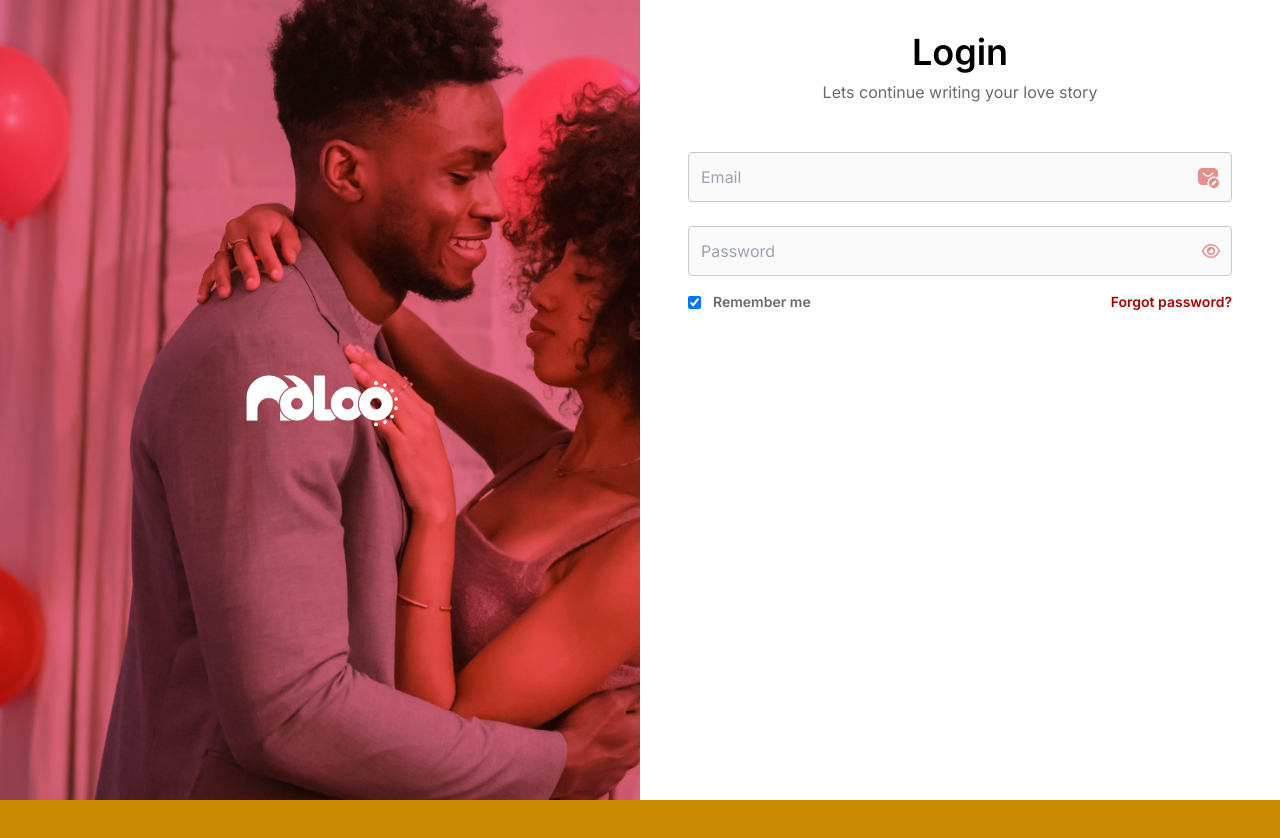
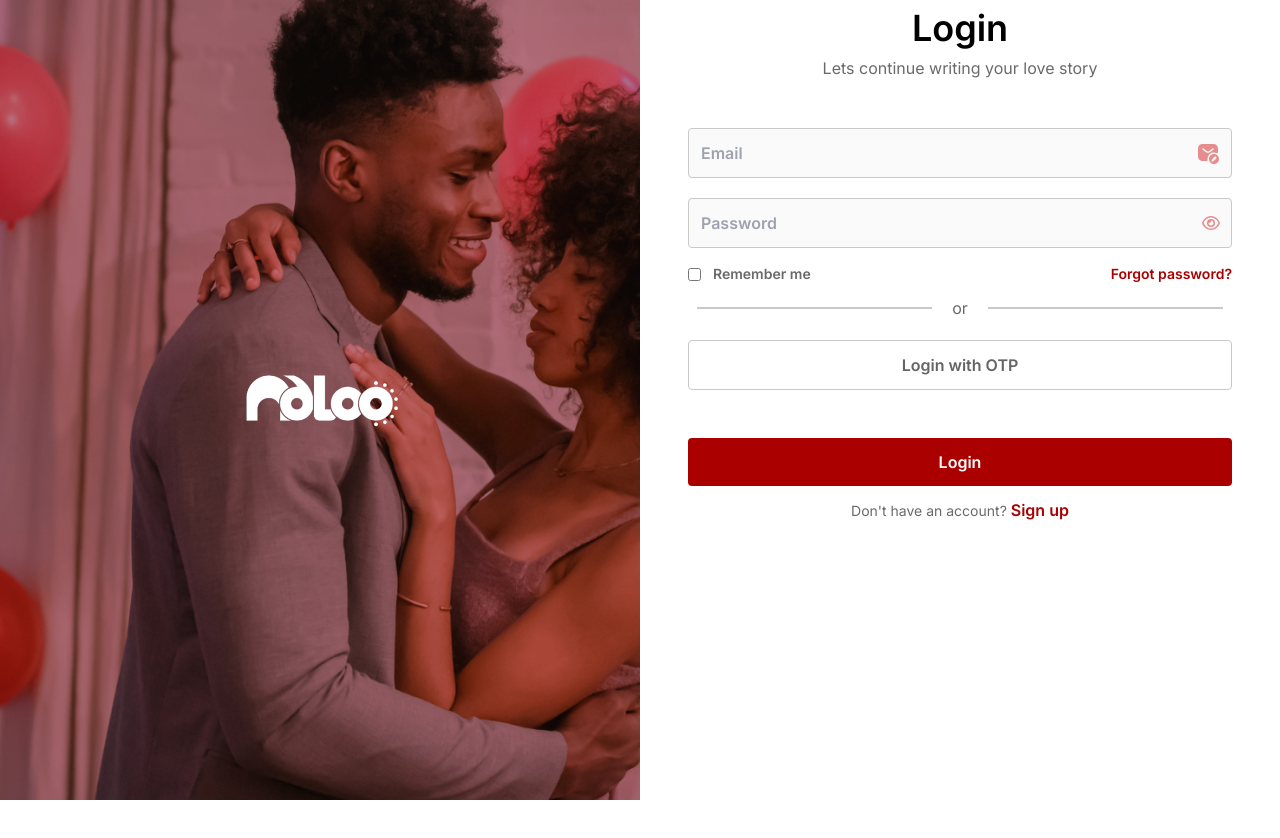
Before and after one commit to Nathaniyell/Ndloo, a Vue app: page /login in a window 1280 px wide. Shown: the top 838 px of the page. After the commit the page ends 800 px from the top, so only its background shows below. Built offline with nearby package versions, Linux system fonts and the light colour scheme; a web font is replaced by a local one.

Commit message:
update LoginView.vue

```diff
--- a/src/views/LoginView.vue
+++ b/src/views/LoginView.vue
@@ -7,7 +7,7 @@ import { RouterLink } from 'vue-router';
 const loginFormData = ref({
     email: "",
     password: "",
-    rememberMe: true
+    rememberMe: false
 })
 
 const loginFormSubmitHandler = () => {
@@ -23,25 +23,25 @@ const togglePasswordVisibility = () => {
 <template>
 
     <main
-        class="font-inter md:flex items-stretch py-20 px-4 md:py-0 md:px-0 h-fit justify-center md:justify-between bg-yellow-600">
-        <div class="hidden text-white bg-[#85002882] mb-16 bg-opacity-50 bg-blend-overlay bg-no-repeat md:grid place-items-center bg-cover bg-center w-1/2 h-screen"
+        class="font-inter md:flex items-stretch px-4 md:px-0 h-fit justify-center md:justify-between">
+        <div class="hidden text-white bg-[#85002882] bg-opacity-50 bg-no-repeat bg-origin-border bg-center bg-cover bg-blend-multiply items-center justify-center flex-1 md:flex"
             :style="{ backgroundImage: `url(${loginBg})` }">
             <img :src="logo" alt="logo" />
         </div>
-        <form class="h-screen bg-white md:w-1/2 py-8" @submit.prevent="loginFormSubmitHandler">
-            <div class="w-11/12 lg:w-[85%] mx-auto flex flex-col gap-12">
+        <form class="h-screen bg-white md:w-1/2 py-4 md:py-2" @submit.prevent="loginFormSubmitHandler">
+            <div class="w-11/12 lg:w-[85%] mx-auto flex flex-col gap-8 lg:gap-12">
 
 
                 <div class="flex flex-col space-y-2 text-center">
                     <h1 class="text-4xl font-semibold">Login </h1>
                     <p class="text-[#6A6A6A]">Lets continue writing your love story</p>
                 </div>
-                <div class="grid space-y-6">
+                <div class="grid space-y-5">
                     <div class="relative">
 
-                        <input v-model="loginFormData.email" type="email" placeholder="Email"
-                            class="bg-light bg-opacity-20 w-full p-3  pr-10 border border-[#C9C9C9] outline-none focus:!border-primary3 active:border-primary3 rounded" />
-                        <button  class="absolute right-3 top-1/2 transform -translate-y-1/2 focus:outline-none">
+                        <input v-model="loginFormData.email" required type="email" placeholder="Email"
+                            class="text-[#6A6A6A] font-semibold bg-light bg-opacity-20 w-full p-3  pr-10 border border-[#C9C9C9] outline-none focus:!border-primary3 active:border-primary3 rounded" />
+                        <button class="absolute right-3 top-1/2 transform -translate-y-1/2 focus:outline-none">
                             <svg width="24" height="24" viewBox="0 0 36 36" fill="none"
                                 xmlns="http://www.w3.org/2000/svg">
                                 <path
@@ -55,8 +55,8 @@ const togglePasswordVisibility = () => {
                     </div>
                     <div class="relative">
                         <input v-model="loginFormData.password" :type="isPasswordVisible ? 'text' : 'password'"
-                            placeholder="Password"
-                            class="bg-light bg-opacity-20 w-full p-3 pr-10 border border-[#C9C9C9] outline-none focus:!border-primary3 active:border-primary3 rounded" />
+                            placeholder="Password" required
+                            class="text-[#6A6A6A] font-semibold bg-light bg-opacity-20 w-full p-3 pr-10 border border-[#C9C9C9] outline-none focus:!border-primary3 active:border-primary3 rounded" />
                         <button @click="togglePasswordVisibility" type="button"
                             class="absolute right-3 top-1/2 transform -translate-y-1/2 focus:outline-none">
                             <font-awesome-icon v-if="isPasswordVisible" icon="fa-regular fa-eye-slash"
@@ -67,15 +67,34 @@ const togglePasswordVisibility = () => {
                         <div class="flex w-full justify-between items-center mt-4 absolute">
                             <div class="flex items-center space-x-3">
 
-                                <input class="text-primary3 checked:text-primary4" v-model="loginFormData.rememberMe" type="checkbox" id="rememberMe">
+                                <input class="checked:!bg-primary4" v-model="loginFormData.rememberMe" type="checkbox"
+                                    id="rememberMe">
                                 <label for="rememberMe" class="text-[#6A6A6A] font-semibold text-sm">Remember me</label>
                             </div>
-                            <RouterLink to="/forgot-password" class="text-primary3 font-semibold text-sm">Forgot password?</RouterLink>
+                            <RouterLink to="/forgot-password" class="text-primary3 font-semibold text-sm">Forgot
+                                password?</RouterLink>
                         </div>
                     </div>
                 </div>
-                <section>
+                <section class="flex flex-col space-y-5 items-center text-[#6A6A6A]">
+                    <div class="flex items-center">
+                        <div class="flex-grow bg bg-[#C9C9C9] h-0.5 lg:w-[235px]"></div>
+                        <div class="flex-grow-0 mx-5 text dark:text-white">or</div>
+                        <div class="flex-grow bg bg-[#C9C9C9] h-0.5 lg:w-[235px]"></div>
+                    </div>
 
+
+                    <RouterLink class="bg-transparent text-[#656565] p-3 font-semibold !border w-full text-center grid place-items-center rounded border-[#C9C9C9]"
+                        to="/login-with-otp">
+                        Login with OTP
+                    </RouterLink>
+                </section>
+                <section class="flex flex-col space-y-3 items-center text-[#6A6A6A]">
+
+                    <button type="submit" class="bg-primary3 text-white p-3 font-semibold w-full text-center grid place-items-center rounded ">
+                        Login
+                    </button>
+                    <label class="text-sm">Don't have an account?  <RouterLink to="/forgot-password" class="text-primary3 font-semibold text-base">Sign up</RouterLink></label>
                 </section>
             </div>
         </form>
```
